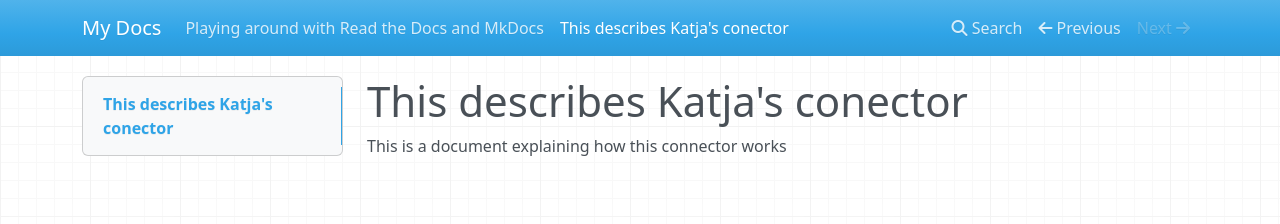
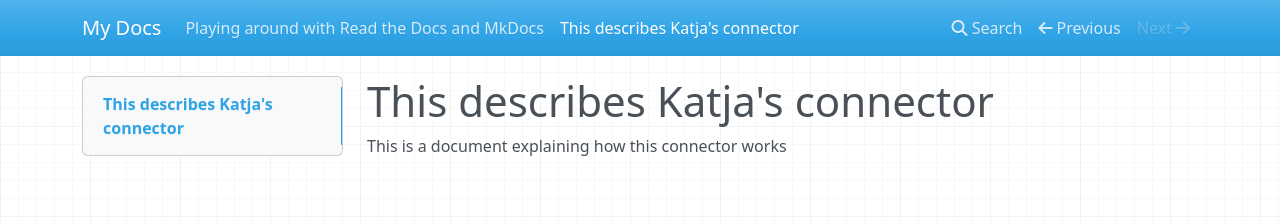
Before and after one commit to raoulsullivan/readthedocs, an MkDocs documentation site: the page built from docs/connect.md, in a window 1280 px wide. Shown: the top 224 px of the page. Built offline with MkDocs 1.6.1, drawn with Linux system fonts in a browser that asks for light colours; nearby versions of some CDN libraries.

Commit message:
Update connect.md

```diff
--- a/docs/connect.md
+++ b/docs/connect.md
@@ -1,3 +1,3 @@
-# This describes Katja's conector
+# This describes Katja's connector
 
 This is a document explaining how this connector works
```
